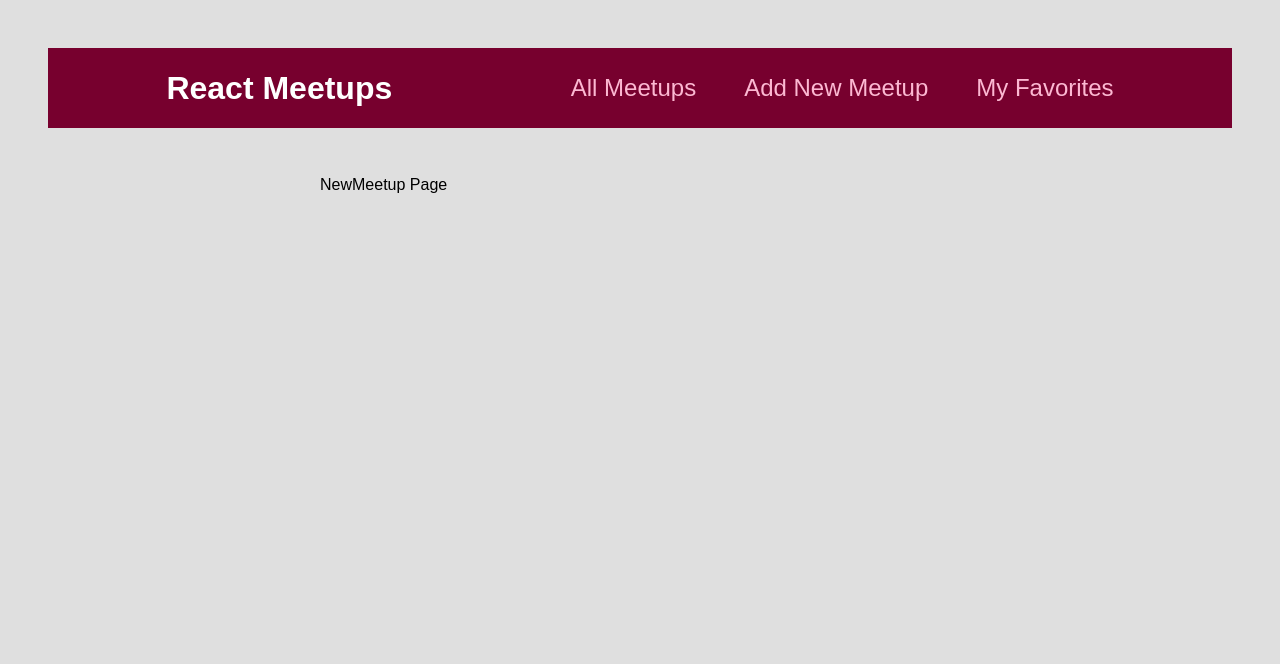
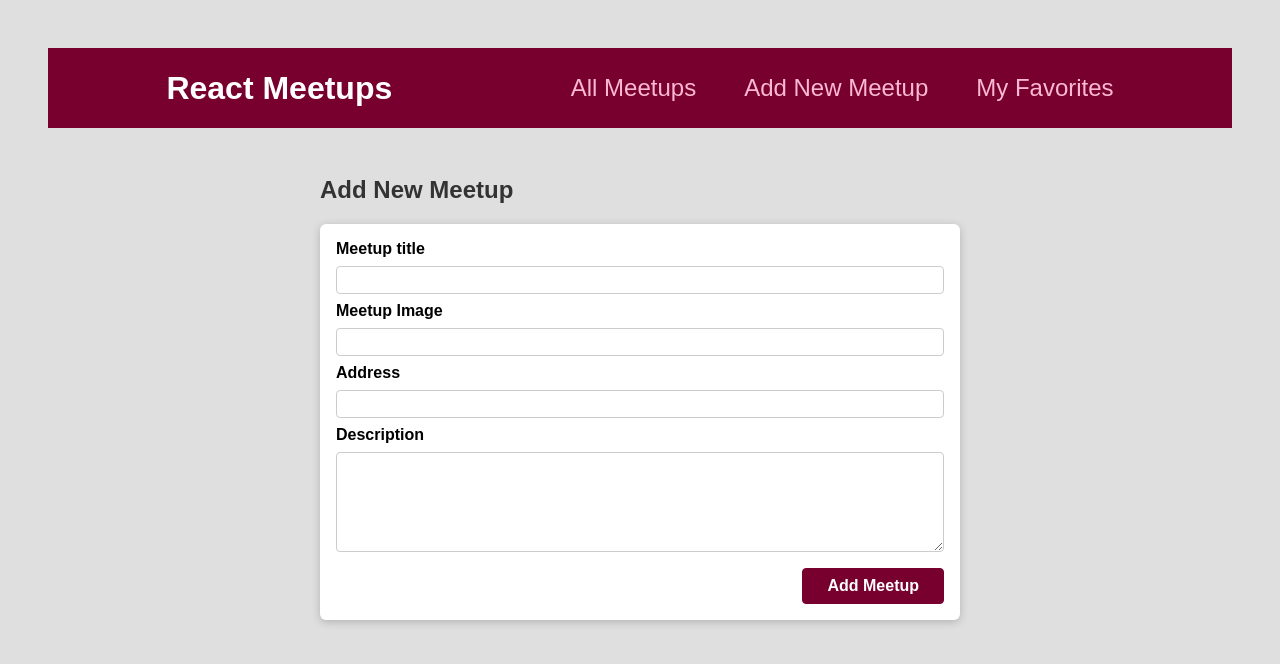
Before and after one commit to Neto6391/react-studies, a React (Create React App) app in the folder demo-project/: page /new-meetup in a window 1280 px wide. Shown: the top 664 px of the page. Built offline with nearby package versions, Linux system fonts and the light colour scheme.

Commit message:
create component form to add new meetup

```diff
--- a/demo-project/src/pages/NewMeetup.js
+++ b/demo-project/src/pages/NewMeetup.js
@@ -1,5 +1,26 @@
-function NewMeetup() {
-    return (<div>NewMeetup Page</div>);
+import { useHistory } from 'react-router-dom';
+
+import NewMeetupForm from "../components/meetups/NewMeetupForm";
+
+function NewMeetupPage() {
+    const history = useHistory();
+
+    function onAddMeetupHandler(meetupData) {
+        fetch('https://react-getting-start-1603f-default-rtdb.firebaseio.com/meetups.json', {
+            method: 'POST',
+            body: JSON.stringify(meetupData),
+            headers: {
+                'Content-Type': 'application/json'
+            }
+        }).then(() => history.replace('/'));
+    }
+
+    return (
+        <section>
+            <h1>Add New Meetup</h1>
+            <NewMeetupForm onAddMeetup={onAddMeetupHandler} />
+        </section>
+    );
 }
 
-export default NewMeetup;
+export default NewMeetupPage;
```
